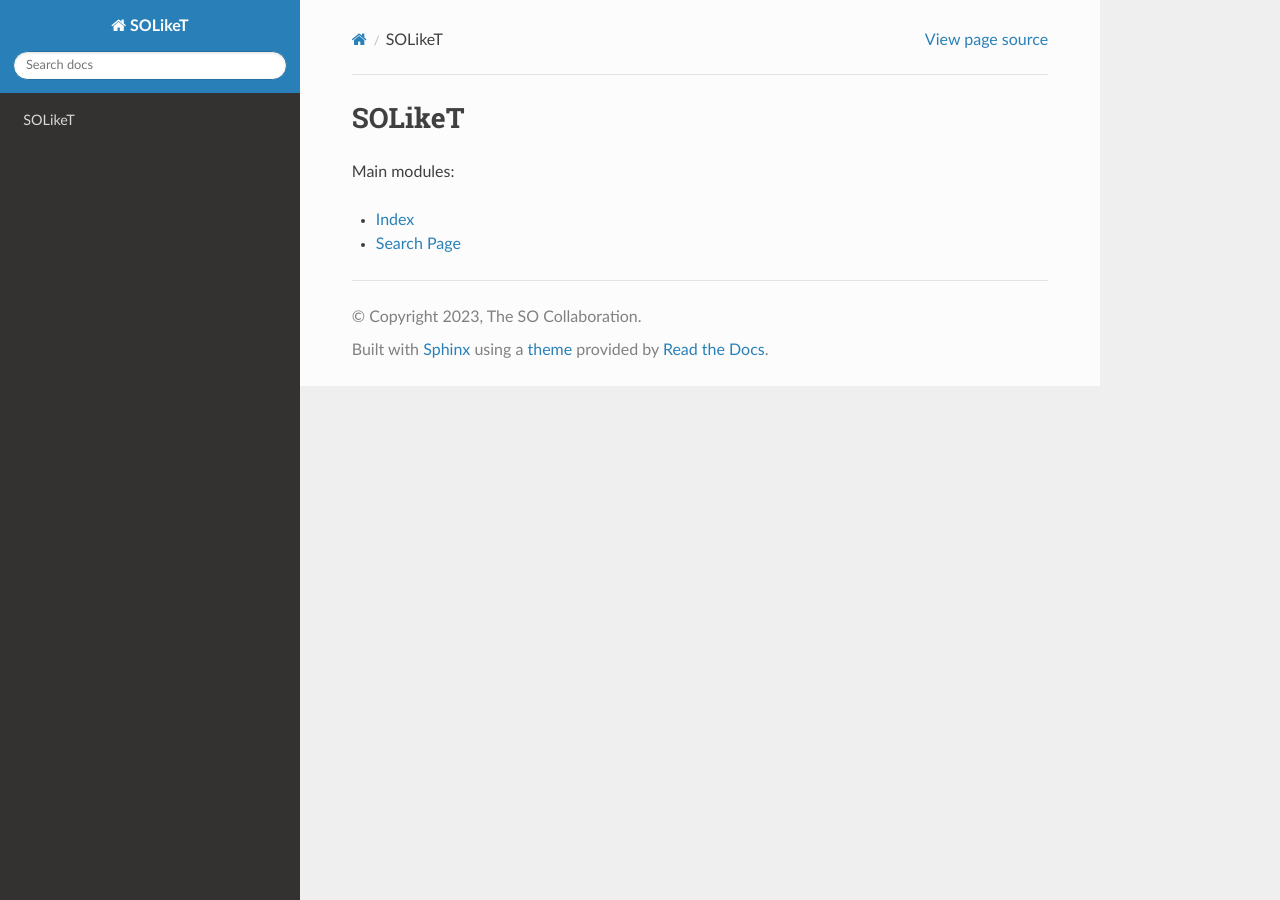
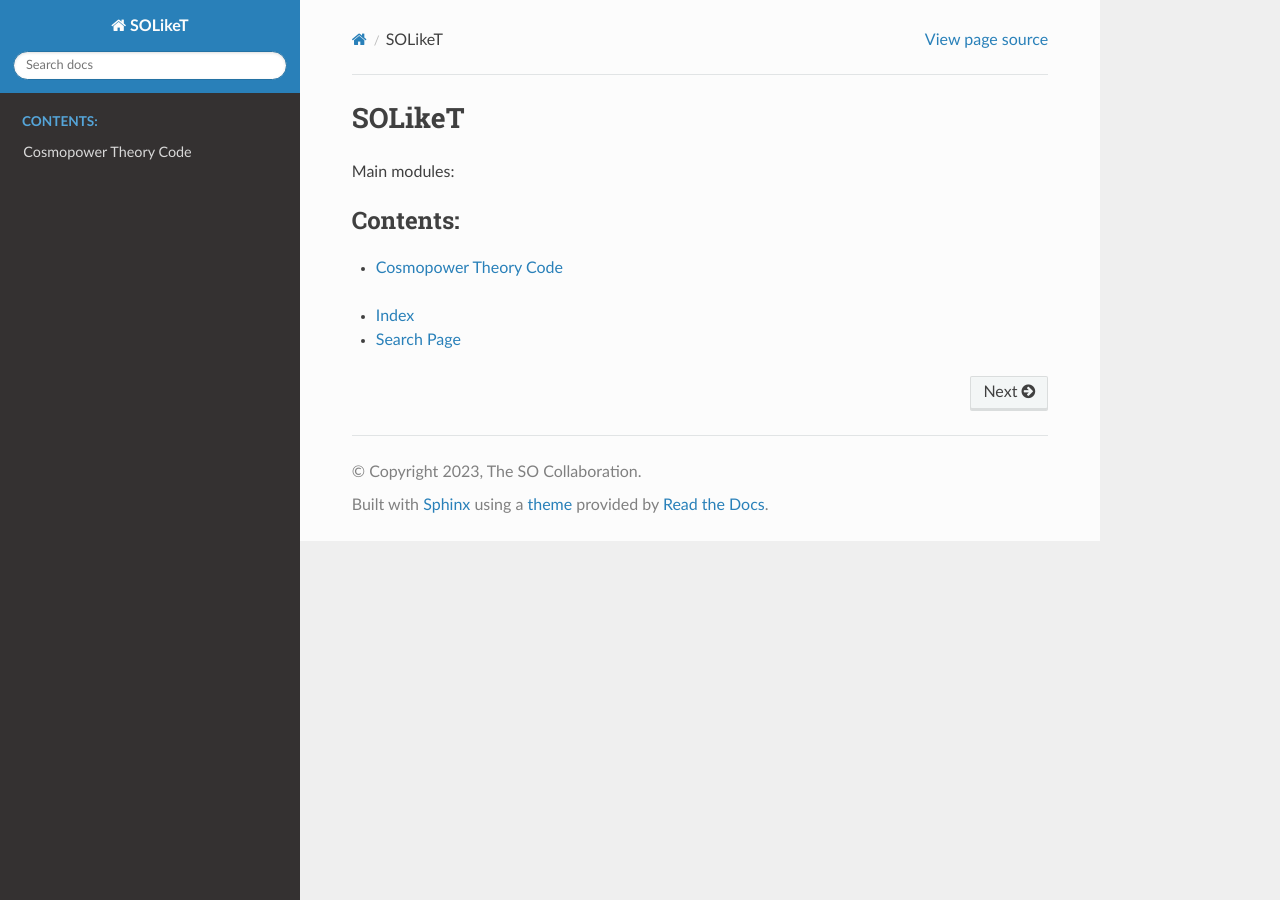
Before and after one commit to simonsobs/SOLikeT, a Sphinx documentation site: the page built from docs/index.rst, in a window 1280 px wide. Built offline with Sphinx 7.4.7 and the Read the Docs theme 2.0.0, drawn with Linux system fonts in a browser that asks for light colours.

Commit message:
Added cosmopower docs as example

```diff
--- /dev/null
+++ b/docs/cosmopower.rst
@@ -0,0 +1,8 @@
+Cosmopower Theory Code
+===================================
+
+.. autoclass:: soliket.CosmoPower
+    :members:
+
+.. autoclass:: soliket.CosmoPowerDerived
+    :members:
--- a/docs/index.rst
+++ b/docs/index.rst
@@ -14,7 +14,7 @@
    :maxdepth: 2
    :caption: Contents:
 
-
+   cosmopower
 
 * :ref:`genindex`
 * :ref:`search`
```
